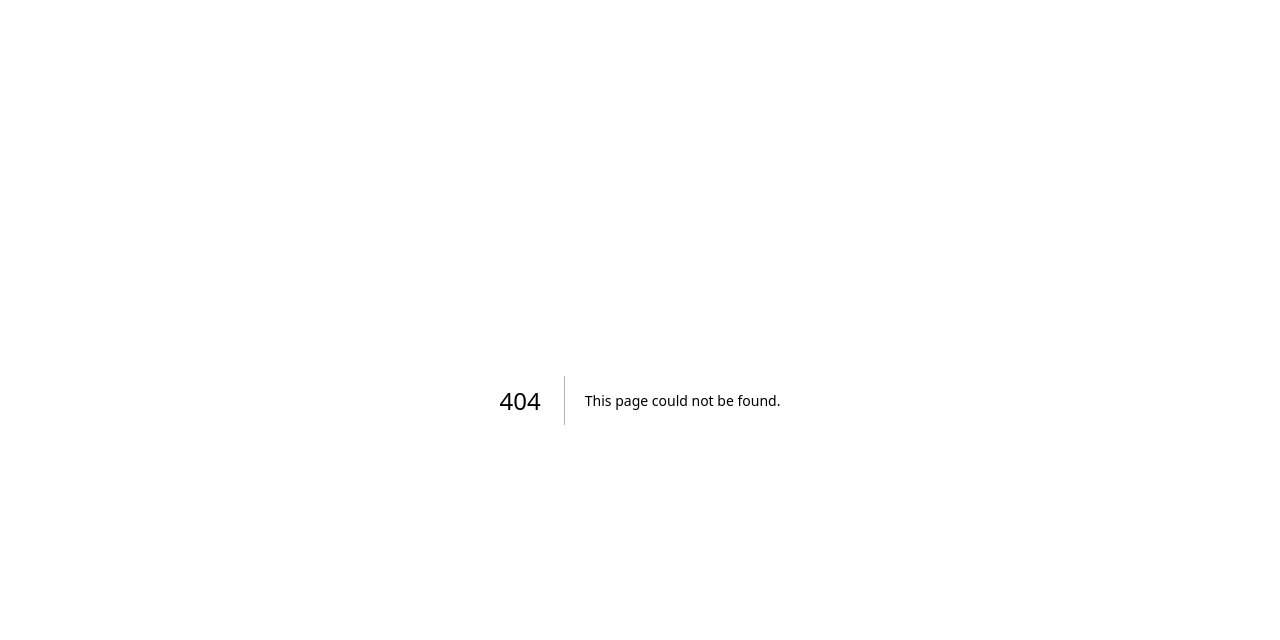
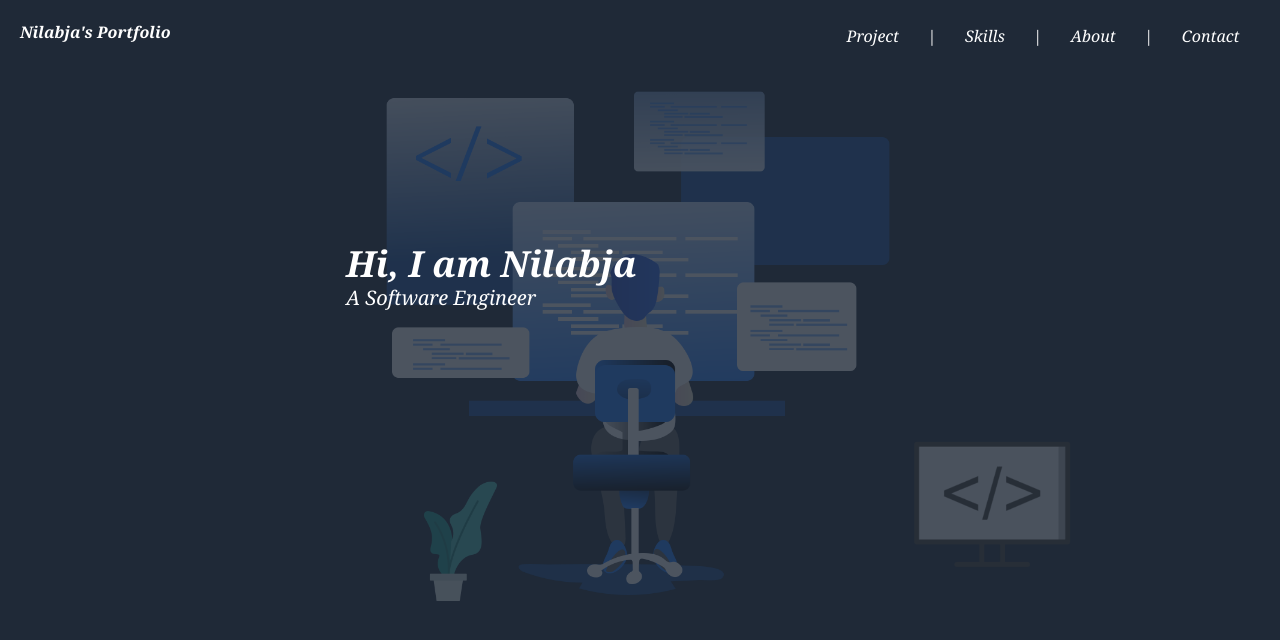
Before and after one commit to imNilabja/Nilabja-s-Portfolio_V2, a Next.js app: page /Home in a window 1280 px wide. Before the commit this address had no page. Shown: the top 640 px of the page. Built offline with nearby package versions, Linux system fonts and the light colour scheme.

Commit message:
home page navigation added

```diff
--- a/Components/Header.js
+++ b/Components/Header.js
@@ -6,7 +6,9 @@ const Header = () => {
         <>
             <div className='flex min-w-[100px] h-14 relative'>
 
-                <p className='w-[200px] ml-7 mt-5 font-semibold text-white italic font-serif'>Nilabja's Portfolio</p>
+                <Link href='/Home' className='w-[200px] ml-5 mr-2 mt-5 font-semibold text-white italic font-serif'>
+                    <p >Nilabja's Portfolio</p>
+                </Link>
 
                 <div className=' italic font-serif flex justify-evenly w-[450px] h-[60px] ml-auto mr-2 relative text-white text-m mt-2 py-3'>
 
--- a/Components/main_pageContent.js
+++ b/Components/main_pageContent.js
@@ -9,9 +9,9 @@ const main_pageContent = () => {
         <Image src="/star.png" width={2000} height={2000} className='absolute top-[40px] left-[-250px] w-full opacity-50 rounded-xl' /> */}
 
 
-        <div className=' text-teal-300 font-semibold text-4xl relative ml-auto mr-auto top-40 p-2 mt-5 italic font-serif z-50'>Hi, I am Nilabja
+        <div className=' text-white font-semibold text-4xl relative ml-auto mr-auto top-40 p-2 mt-5 italic font-serif z-50'>Hi, I am Nilabja
           <br></br>
-          <div className='text-xl'>A Software Engineer</div>
+          <div className='text-xl font-thin'>A Software Engineer</div>
         </div>
         <Image src="/coding.png" width={500} height={500} className='absolute top-[-10px] mt-auto w-full opacity-20 rounded-xl' />
         <div className='w-52 h-52 relative left-[550px] top-[250px]'>
--- /dev/null
+++ b/app/Home/page.js
@@ -0,0 +1,25 @@
+"use client"
+import React from 'react'
+import Header from '@/Components/Header'
+import Footer from '@/Components/footer'
+import Main from '@/Components/main_pageContent'
+import Image from 'next/image';
+
+function page() {
+
+  return (
+    <>
+
+      <div className='bg-gray-800 relative min-h-screen min-w-screen flex flex-col pr-1 overflow-hidden'>
+
+        <Header />
+
+       <Main/>
+
+      </div>
+
+    </>
+  )
+}
+
+export default page
```
